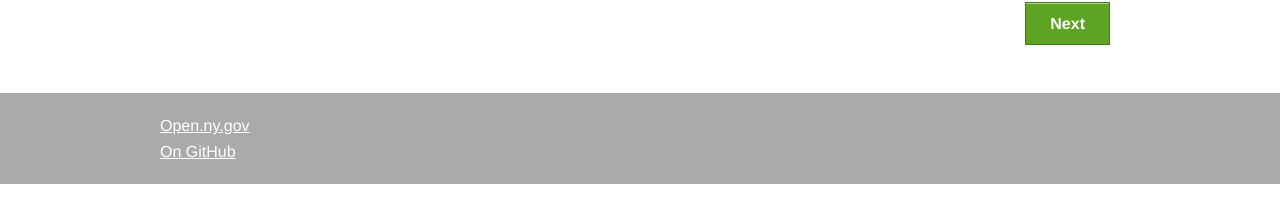
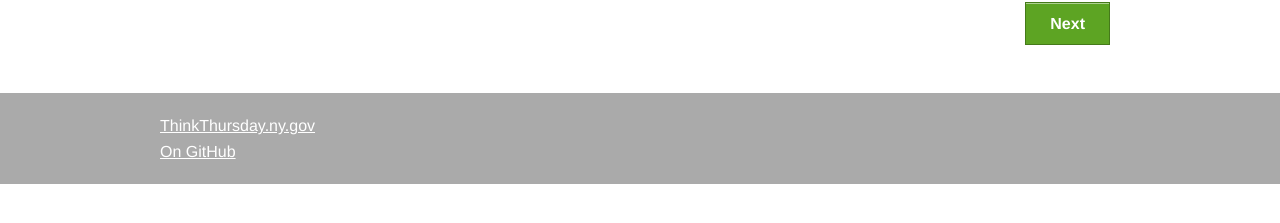
Before and after one commit to lc29grei/lc29grei.github.io, a Jekyll site: the page built from index.markdown, in a window 1280 px wide. Shown: the part 463-686 px from the top of the page. Built offline with Jekyll 4.4.1, drawn with Linux system fonts in a browser that asks for light colours; Markdown is read by kramdown in place of the engine named in the settings.

Commit message:
bad links

```diff
--- a/_layouts/default.html
+++ b/_layouts/default.html
@@ -72,8 +72,8 @@
     <div class="row">
       <div class="large-4 small-12">
         <ul>
-          <li><a href="https://data.ny.gov/" target="_blank">Open.ny.gov</a></li>
-          <li><a href="https://github.com/lc29grei/open-data-handbook/issues" target="_blank">On GitHub</a></li>
+          <li><a href="" target="_blank">ThinkThursday.ny.gov</a></li>
+          <li><a href="https://github.com/lc29grei/ThinkThursdays/issues" target="_blank">On GitHub</a></li>
         </ul>
       </div>
       <div class="large-4 small-12">
```
